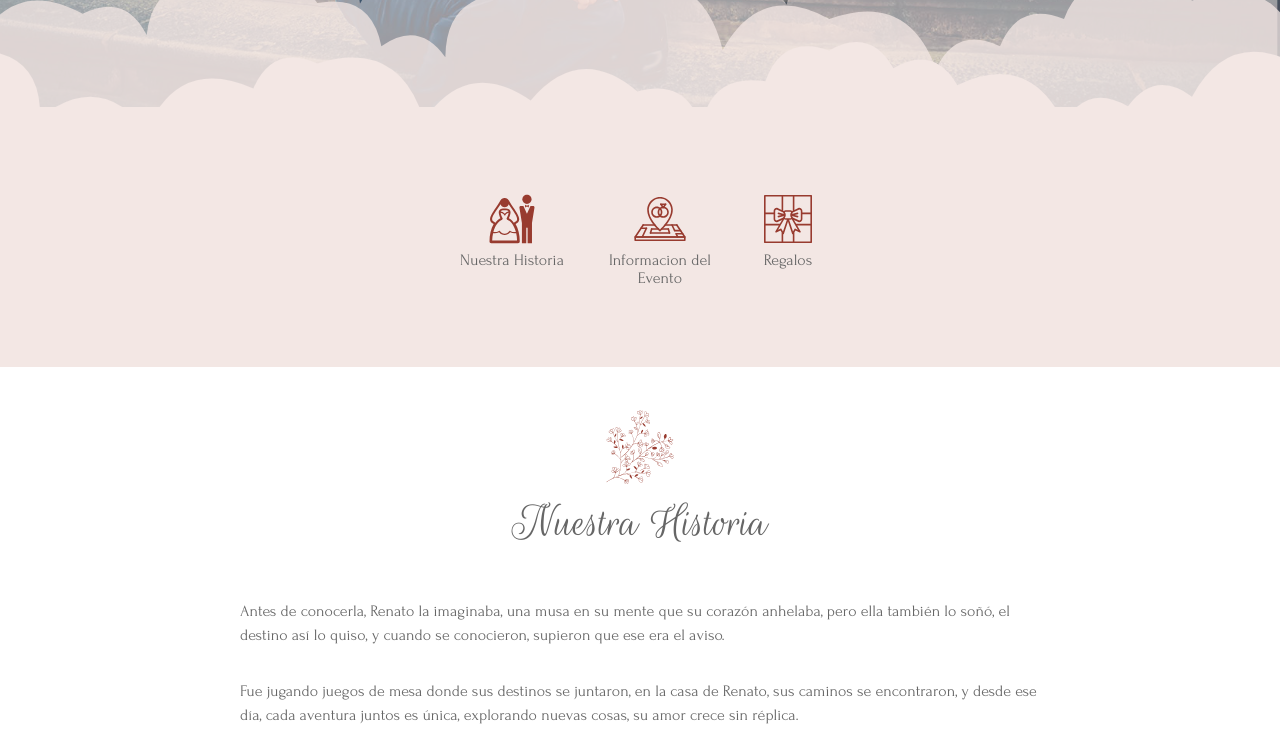
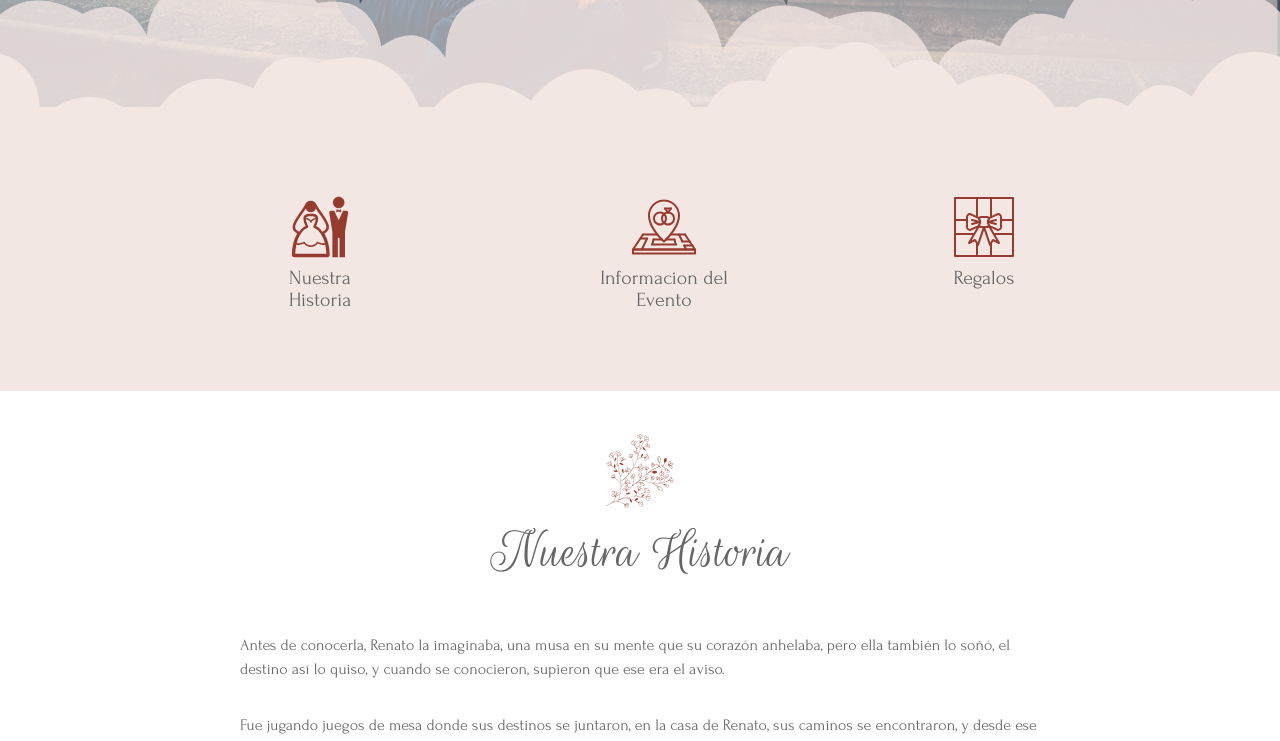
Before and after one commit to rarenatoe/boda-svelte-template, a SvelteKit app: page / in a window 1280 px wide. Shown: the part 760-1501 px from the top of the page. Built offline with nearby package versions, Linux system fonts and the light colour scheme.

Commit message:
styling on header

```diff
--- a/src/routes/+page.svelte
+++ b/src/routes/+page.svelte
@@ -58,23 +58,23 @@
 	<img src={CloudySVG} alt="nubes" width="100%" color="#FEE6EA" />
 </section>
 <section>
-	<div id="menu">
-		<a class="menu-item" href="#nuestra-historia" on:click|preventDefault={smoothScroll}>
-			<img src={nosotrosIcon} alt="informacion del evento" width="64" height="64" />
+	<nav>
+		<a href="#nuestra-historia" on:click|preventDefault={smoothScroll}>
+			<img src={nosotrosIcon} alt="informacion del evento" />
 			Nuestra Historia
 		</a>
-		<a class="menu-item" href="#info-evento" on:click|preventDefault={smoothScroll}>
-			<img src={infoIcon} alt="informacion del evento" width="64" height="64" />
+		<a href="#info-evento" on:click|preventDefault={smoothScroll}>
+			<img src={infoIcon} alt="informacion del evento" />
 			Informacion del Evento
 		</a>
-		<a class="menu-item" href="#regalos" on:click|preventDefault={smoothScroll}>
-			<img src={regalosIcon} alt="informacion del evento" width="64" height="64" />
+		<a href="#regalos" on:click|preventDefault={smoothScroll}>
+			<img src={regalosIcon} alt="informacion del evento" />
 			Regalos
 		</a>
-	</div>
+	</nav>
 </section>
 <section id="nuestra-historia">
-	<img src={floresIcon} alt="Flores" width="96" height="96" />
+	<img src={floresIcon} alt="Flores" />
 	<h2>Nuestra Historia</h2>
 
 	<p>
@@ -101,7 +101,7 @@
 	</div>
 </section>
 <section id="info-evento">
-	<img src={floresIcon} alt="Flores" width="96" height="96" />
+	<img src={floresIcon} alt="Flores" />
 	<h2>Información del Evento</h2>
 
 	<div class="trio-grid" id="info-grid">
@@ -145,8 +145,7 @@
 	</div>
 </section>
 <section id="regalos">
-	<img src={floresIcon} alt="Flores" width="96" height="96" />
-	<!-- <img src={regalosIcon} alt="informacion del evento" width="64" height="64" /> -->
+	<img src={floresIcon} alt="Flores" />
 	<h2>Regalos</h2>
 	<div class="trio-grid">
 		<div id="domicilio">
@@ -254,14 +253,18 @@
 		border: gray 1px solid;
 	}
 
-	#menu {
+	nav {
 		display: flex;
 		flex-direction: row;
 		padding: 2rem;
-		justify-content: space-evenly;
+		justify-content: space-between;
 	}
 
-	.menu-item {
+	nav img {
+		width: 4rem;
+	}
+
+	nav a {
 		display: flex;
 		flex-direction: column;
 		justify-content: center;
@@ -277,9 +280,11 @@
 	section:not(:first-child) > * {
 		max-width: 800px;
 	}
-
 	section:not(:first-child):nth-child(odd) {
 		background-color: white;
+	}
+	section > img:first-child {
+		width: 5rem;
 	}
 
 	#portada div {
@@ -351,6 +356,22 @@
 		#portada h1 {
 			font-size: 6rem;
 		}
+
+		nav {
+			width: 70%;
+		}
+		nav img {
+			width: 5rem;
+		}
+
+		nav a {
+			font-size: 1.25rem;
+		}
+
+		section > img:first-child {
+			width: 6rem;
+		}
+
 		#photos-grid > img {
 			grid-column: span 1;
 		}
--- a/src/routes/Counter.svelte
+++ b/src/routes/Counter.svelte
@@ -54,7 +54,7 @@
 		grid-template-rows: auto auto;
 		text-align: center;
 		color: rgb(243, 243, 243);
-		text-shadow: 8px 8px 8px #b2a9aa;
+		text-shadow: 3px 3px 4px black;
 		margin: 2rem;
 	}
 
--- a/src/routes/styles.css
+++ b/src/routes/styles.css
@@ -79,7 +79,7 @@ h1 {
 }
 
 h2 {
-	font-size: 3rem;
+	font-size: 3.5rem;
 	margin: 0 0 2rem 0;
 }
 
```
